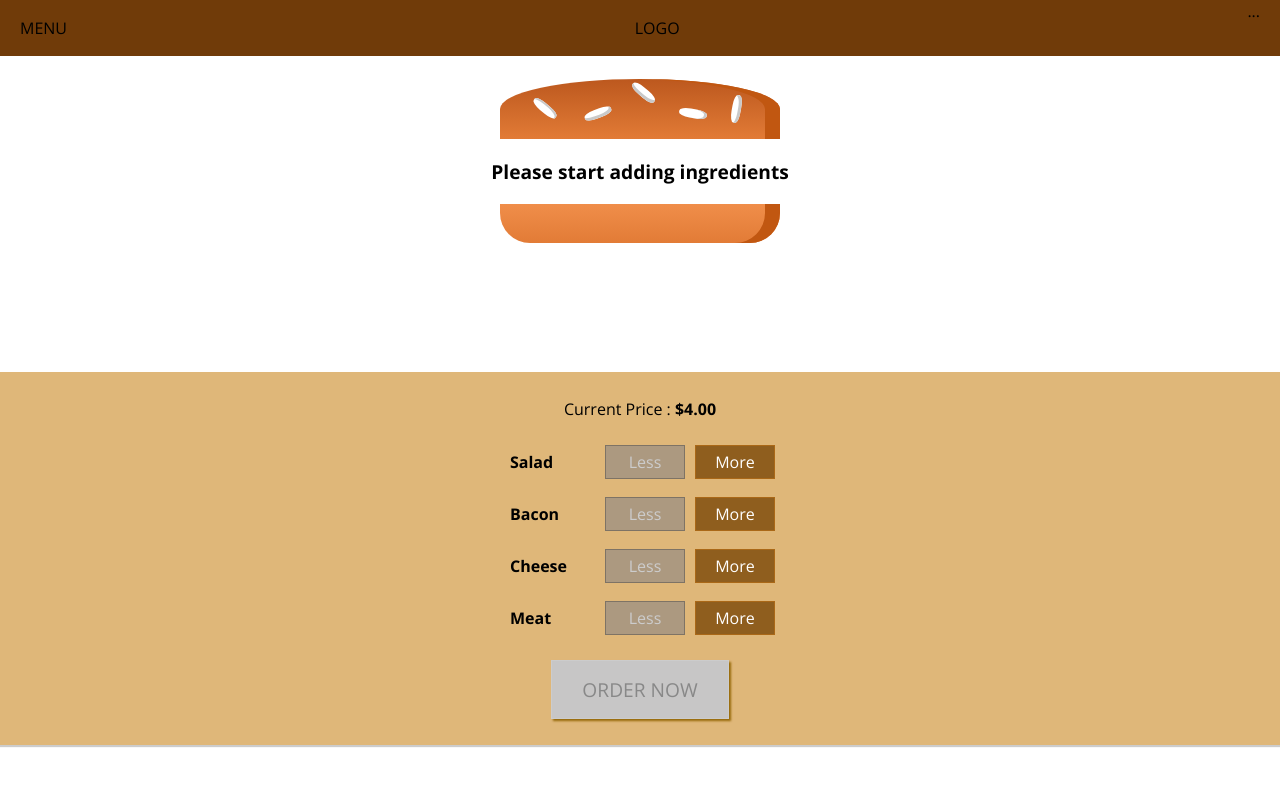
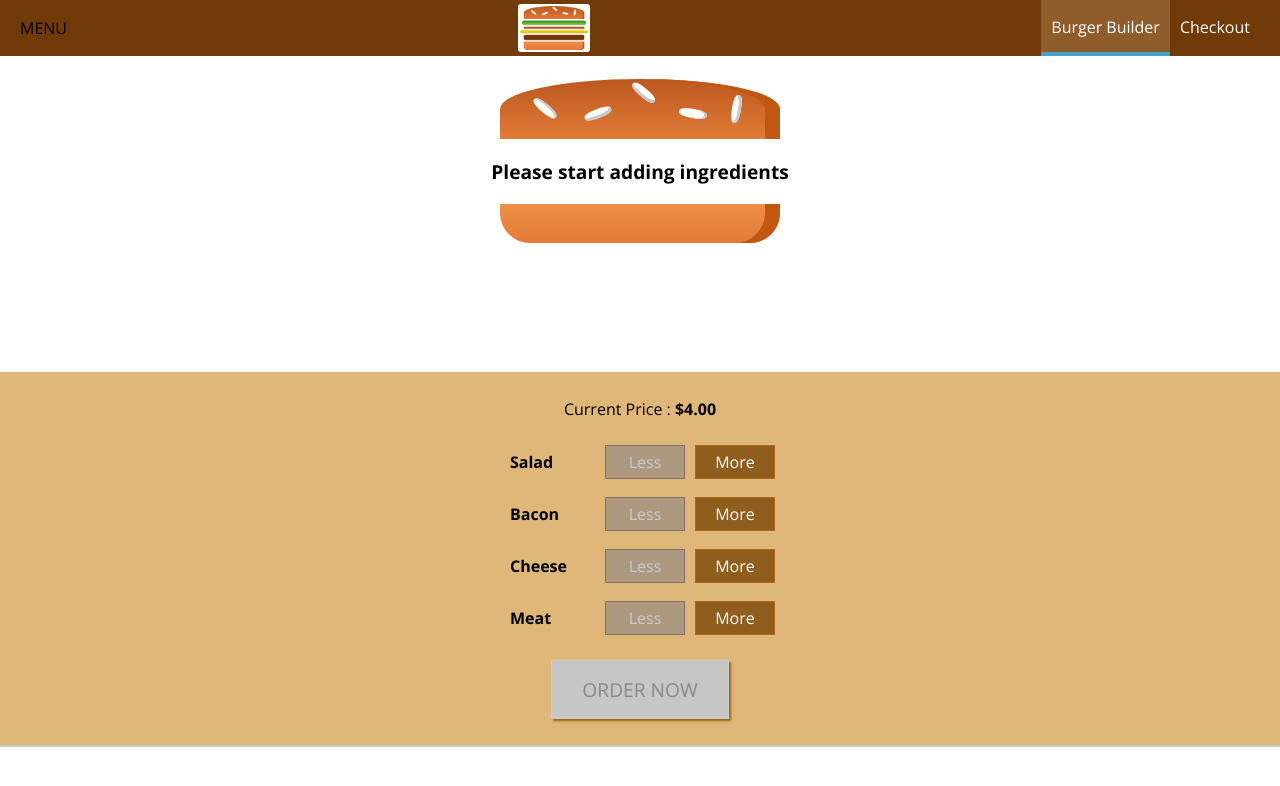
Before and after one commit to AsadMarfani/react-burger-builder-app, a React app: page / in a window 1280 px wide. Shown: the top 786 px of the page. Built offline with nearby package versions, Linux system fonts and the light colour scheme.

Commit message:
Desugned sidedrawer

```diff
--- /dev/null
+++ b/src/components/Logo/Logo.css
@@ -0,0 +1,11 @@
+.Logo {
+    background-color: white;
+    height: 85%;
+    padding: 2px;
+    box-sizing: border-box;
+    border-radius: 3px;
+}
+
+.Logo img {
+  height: 100%;
+}
--- /dev/null
+++ b/src/components/Logo/Logo.js
@@ -0,0 +1,10 @@
+import React from 'react';
+import burgerLogo from '../../assets/images/burger-logo.png';
+import classes from './Logo.css';
+const logo = () => (
+  <div className =  {classes.Logo}>
+    <img src={burgerLogo} alt={"MyBurger"}/>
+  </div>
+)
+
+export default logo;
--- /dev/null
+++ b/src/components/Navigation/NavigationItems/NavigationItem/NavigationItem.css
@@ -0,0 +1,25 @@
+.NavigationItem {
+    margin: 0;
+    box-sizing: border-box;
+    display: flex;
+    height: 100%;
+    align-items: center;
+}
+
+.NavigationItem a {
+    color: white;
+    text-decoration: none;
+    height: 100%;
+    padding: 16px 10px;
+    border-bottom: 4px solid transparent;
+    box-sizing: border-box;
+    display: block;
+}
+
+.NavigationItem a:hover,
+.NavigationItem a:active,
+.NavigationItem a.active {
+    background-color: #8f5c2c;
+    border-bottom: 4px solid #40a4c8;
+    color: white;
+}
--- /dev/null
+++ b/src/components/Navigation/NavigationItems/NavigationItem/NavigationItem.js
@@ -0,0 +1,14 @@
+import React from 'react';
+import classes from './NavigationItem.css';
+
+const navigationItem = (props) => (
+  <li className={classes.NavigationItem}>
+    <a
+      href={props.link}
+      className={props.active ? classes.active : null}>
+      {props.children}
+    </a>
+  </li>
+);
+
+export default navigationItem;
--- /dev/null
+++ b/src/components/Navigation/NavigationItems/NavigationItems.css
@@ -0,0 +1,8 @@
+.NavigationItems {
+    margin: 0;
+    padding: 0;
+    list-style: none;
+    display: flex;
+    align-items: center;
+    height: 100%;
+}
--- /dev/null
+++ b/src/components/Navigation/NavigationItems/NavigationItems.js
@@ -0,0 +1,11 @@
+import React from 'react';
+import classes from './NavigationItems.css';
+import NavugationItem from './NavigationItem/NavigationItem';
+const navigationItems = (props) => (
+  <ul className = {classes.NavigationItems}>
+    <NavugationItem link="/" active>Burger Builder</NavugationItem>
+    <NavugationItem link="/">Checkout</NavugationItem>
+  </ul>
+);
+
+export default navigationItems;
--- a/src/components/Navigation/Toolbar/Toolbar.js
+++ b/src/components/Navigation/Toolbar/Toolbar.js
@@ -1,12 +1,16 @@
 import React from 'react';
 
+import Logo from '../../Logo/Logo';
+import NavigationItems from '../NavigationItems/NavigationItems';
 import classes from './Toolbar.css';
 
 const toolbar = (props) => (
   <header className={classes.Toolbar}>
     <div>MENU</div>
-    <div>LOGO</div>
-    <nav>...</nav>
+    <Logo/>
+    <nav>
+      <NavigationItems/>
+    </nav>
   </header>
 );
 
```
Also changed, not shown: src/components/Navigation/SideDrawer/SideDrawer.js (added, +15 -0 lines), src/assets/images/burger-logo.png (added).
